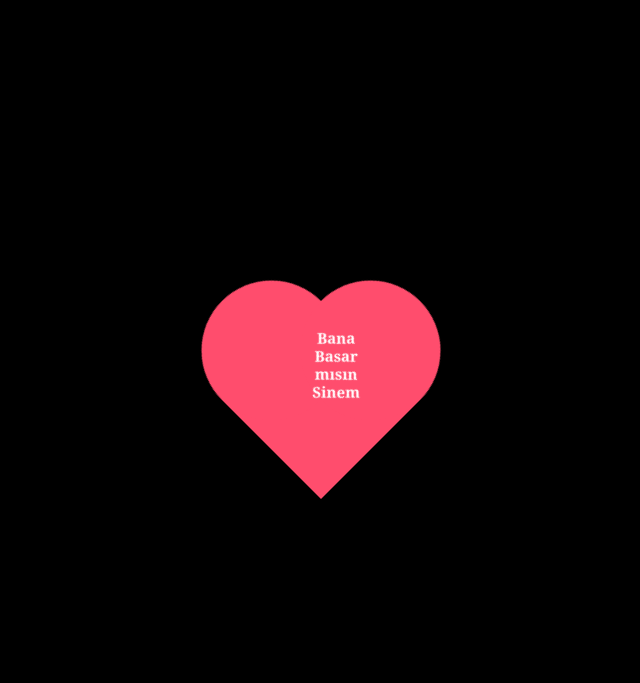
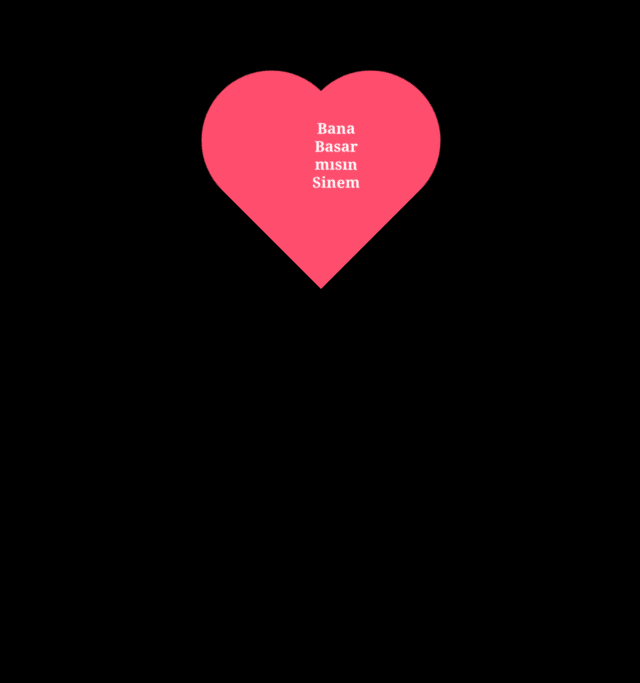
Before and after one commit to yigitahmetildirar/nergis-supriz, a plain HTML site: page index.html in a window 1280 px wide. Shown: the whole page, without its empty margins (319-959 px from the left). Drawn offline with Linux system fonts and the light colour scheme.

Commit message:
Refactor heart animation and body styles
Updated the heart animation and styling, added overflow hidden to body.

```diff
--- a/index.html
+++ b/index.html
@@ -15,16 +15,18 @@ body{
     align-items:center;
     background:#000;
     font-family:"Georgia", serif;
+    overflow: hidden;
 }
 
 .heart{
     width:140px;
     height:140px;
     background:#ff4d6d;
-    position:absolute;
+    position:relative;
     transform:rotate(-45deg);
     cursor:pointer;
     z-index : 10;
+    animation: heartbeat 1.8s infinite;
 }
 
 .heart::before,
```
